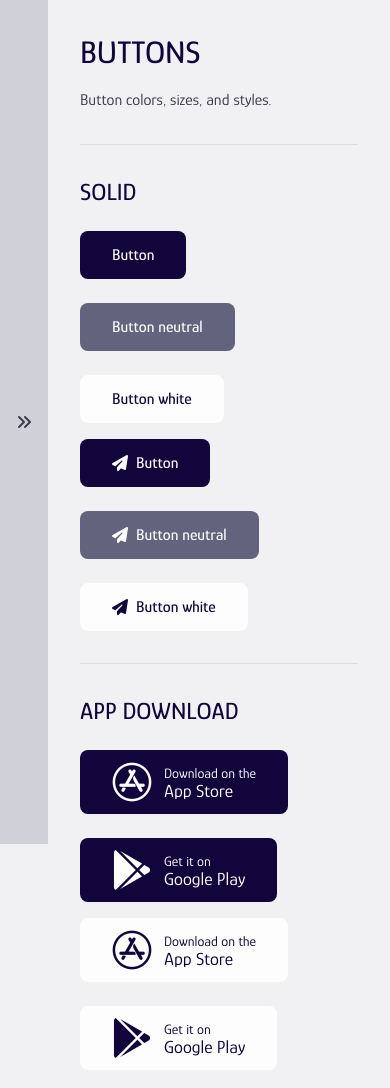
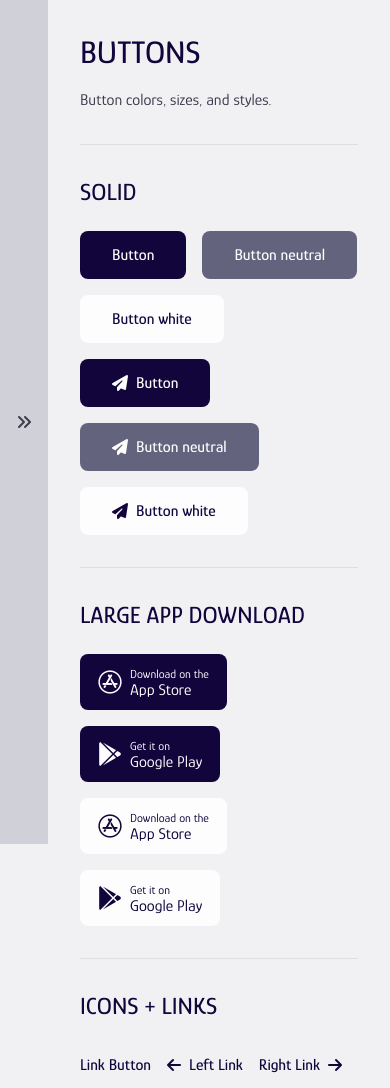
Before and after one commit to mranenko/geneviv-design, a website: page buttons.html in a window 390 px wide. Shown: the top 1088 px of the page. Drawn offline with Linux system fonts and the light colour scheme.

Commit message:
responsive button styles; pineapple logo update

```diff
--- a/assets/styles/basics/_layout.scss
+++ b/assets/styles/basics/_layout.scss
@@ -35,6 +35,8 @@
   .logo {
     @include size(12rem, auto);
   }
+
+  .subtitle, .title { color: color(primary); }
 }
 
 #nav a:not(.header):not(.toggle) {
--- a/assets/styles/components/_buttons.scss
+++ b/assets/styles/components/_buttons.scss
@@ -34,18 +34,31 @@
 */
 
 .button.large {
-  gap: .75rem;
-  height: 4rem;
+  @include size(auto, 3.5rem);
+  gap: .5rem;
+  padding: 0 1.125rem;
+  i { font-size: 1.5rem; }
+  .label {
+    @include flex(column);
+    cursor: inherit;
+    font-size: 1rem;
+    text-align: left;
+    small { font-size: .75rem; }
+  }
 }
 
-.button.large i {
-  font-size: 2.5rem;
-}
-
-.button.large .label {
-  @include flex(column, .125rem);
-  font-size: 1.125rem;
-  text-align: left;
+@media (min-width: 50rem) {
+  .button.large {
+    @include size(auto, 4rem);
+    gap: 1rem;
+    padding: 0 2rem;
+    i { font-size: 2rem; }
+    .label {
+      @include flex(column, .125rem);
+      font-size: 1.125rem;
+      small { font-size: font(small, size); }
+    }
+  }
 }
 
 
@@ -69,7 +82,7 @@
 */
 
 .button-row {
-  @include flex(row, 1.5rem);
+  @include flex(row, 1rem);
   align-items: center;
   flex-wrap: wrap;
   width: 100%;
--- a/buttons.html
+++ b/buttons.html
@@ -73,7 +73,7 @@
       <hr>
 
 
-      <h2 class="subtitle">App download</h2>
+      <h2 class="subtitle">Large app download</h2>
       <div class="button-row">
         <button class="button large">
           <i class="fa-brands fa-app-store"></i>
```
Also changed, not shown: assets/images/logos/pineapple-indigo.svg, assets/images/logos/pineapple-white.svg, assets/styles/index.css, 1 other file.
